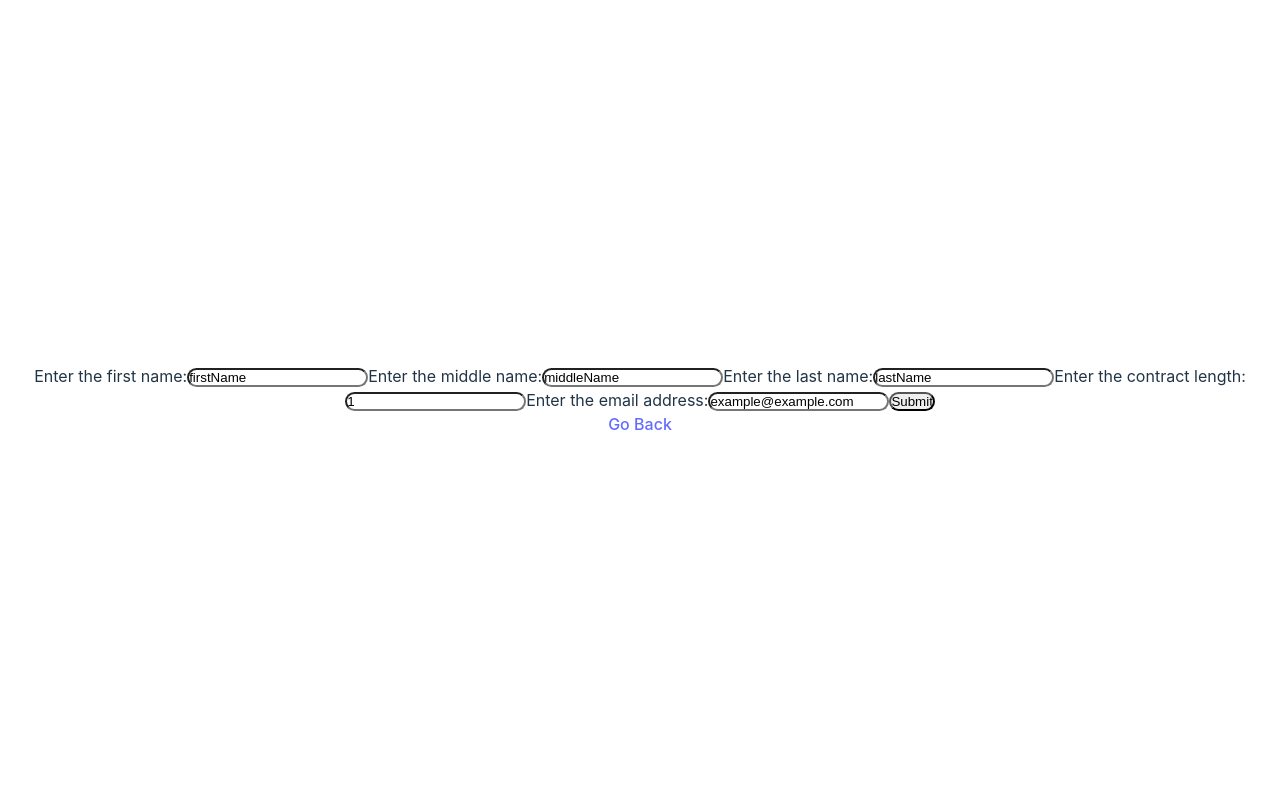
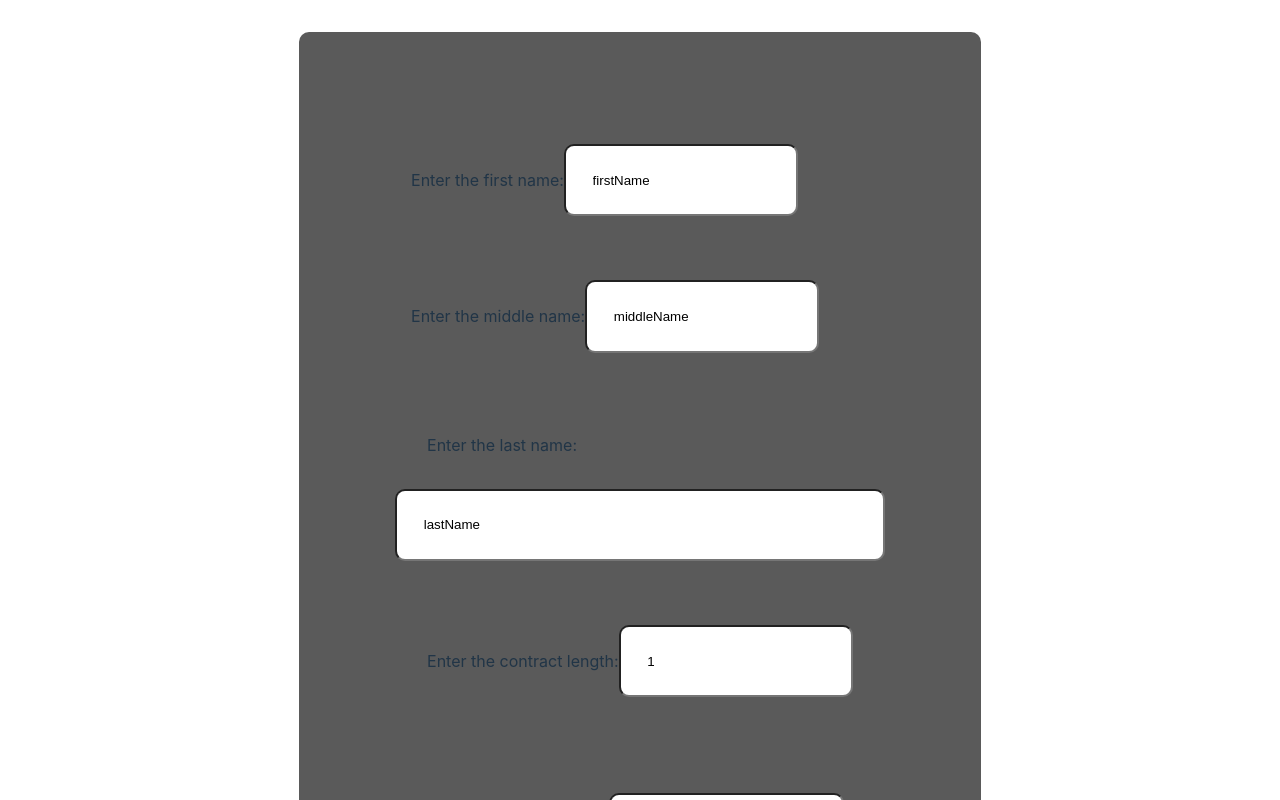
Before and after one commit to DaliborSkocibusic/DCS-Coding-Challenge-Front-End, a React (Vite) app: page /Create in a window 1280 px wide. Shown: the top 800 px of the page. Built offline with nearby package versions, Linux system fonts and the light colour scheme.

Commit message:
Formatting remaining

```diff
--- a/src/App.css
+++ b/src/App.css
@@ -23,6 +23,39 @@
     align-items: center;
     justify-content: left;
     width: 5vw;
+}
+
+.updateForm {
+    display: flex;
+    flex-direction: column;
+    padding: 5em;
+    justify-content: center;
+    align-items: center;
+    background-color: #5a5a5a;
+    /* width: 5vw; */
+
+}
+
+.formButton {
+    display: flex;
+    flex-direction: row;
+    padding: 2em;
+    justify-content: left;
+    align-items: center;
+}
+
+.elementColumn {
+    display: flex;
+    flex-direction: column;
+    padding: 1em;
+
+}
+
+.inputButton {
+    flex-direction: row;
+    padding: 2em;
+    justify-content: right;
+    align-items: center;
 }
 
 .firstName {
--- a/src/components/CreateUser.tsx
+++ b/src/components/CreateUser.tsx
@@ -24,60 +24,68 @@ const UserInput = () => {
     };
 
     return (
-        <>
+        <div className="updateForm">
             <form onSubmit={handleSubmit}>
-                <label>
+                <label className="formButton">
                     Enter the first name:
                     <input
                         type="string"
                         name="firstName"
                         value={inputs.firstName || ""}
                         onChange={handleChange}
+                        className="inputButton"
                     />
                 </label>
-                <label>
+                <label className="formButton">
                     Enter the middle name:
                     <input
                         type="string"
                         name="middleName"
                         value={inputs.middleName || ""}
                         onChange={handleChange}
+                        className="inputButton"
                     />
                 </label>
-
-                <label>
-                    Enter the last name:
+                <div className="elementColumn">
+                    <label className="formButton">Enter the last name:</label>
                     <input
                         type="string"
                         name="lastName"
                         value={inputs.lastName || ""}
                         onChange={handleChange}
+                        className="inputButton"
                     />
-                </label>
+                </div>
 
-                <label>
+                <div className="elementColumn">
+                    <label className="formButton">
                         Enter the contract length:
                         <input
                             type="number"
                             name="contractlenght"
                             value={inputs.contractLength || ""}
                             onChange={handleChange}
+                            className="inputButton"
                         />
                     </label>
+                </div>
 
-                <label>
+                <div className="elementColumn">
+                    <label className="formButton">
                         Enter the email address:
                         <input
                             type="string"
                             name="emailAddress"
                             value={inputs.emailAddress || ""}
                             onChange={handleChange}
+                            className="inputButton"
                         />
                     </label>
+                </div>
                 <input type="submit" onClick={() => alert("User Created")} />
             </form>
             <a href="/">Go Back</a>
-        </>
+        </div>
     );
 };
 export default UserInput;
--- a/src/components/EditUser.tsx
+++ b/src/components/EditUser.tsx
@@ -53,9 +53,9 @@ const EditUser = () => {
     };
 
     return (
-        <>
+        <div className="updateForm">
             <form onSubmit={handleSubmit}>
-                <label>
+                <label className="formButton">
                     Enter the first name:
                     <input
                         type="string"
@@ -65,9 +65,10 @@ const EditUser = () => {
                                 ?.firstName || ""
                         }
                         onChange={handleChange}
+                        className="inputButton"
                     />
                 </label>
-                <label>
+                <label className="formButton">
                     Enter the middle name:
                     <input
                         type="string"
@@ -77,9 +78,10 @@ const EditUser = () => {
                                 ?.firstName || ""
                         }
                         onChange={handleChange}
+                        className="inputButton"
                     />
                 </label>
-                <label>
+                <label className="formButton">
                     Enter the last name:
                     <input
                         type="string"
@@ -89,10 +91,11 @@ const EditUser = () => {
                                 ?.lastName || ""
                         }
                         onChange={handleChange}
+                        className="inputButton"
                     />
                 </label>
 
-                <label>
+                <label className="formButton">
                     Enter the contract length:
                     <input
                         type="number"
@@ -102,10 +105,11 @@ const EditUser = () => {
                                 ?.contractLength || ""
                         }
                         onChange={handleChange}
+                        className="inputButton"
                     />
                 </label>
 
-                <label>
+                <label className="formButton">
                     Enter the email address:
                     <input
                         type="string"
@@ -115,9 +119,10 @@ const EditUser = () => {
                                 ?.emailAddress || ""
                         }
                         onChange={handleChange}
+                        className="inputButton"
                     />
                 </label>
-                <label>
+                <label className="formButton">
                     Enter the email address:
                     <input
                         type="string"
@@ -127,12 +132,13 @@ const EditUser = () => {
                             ""
                         }
                         onChange={handleChange}
+                        className="inputButton"
                     />
                 </label>
                 <input type="submit" />
             </form>
             <a href="/">Go Back</a>
-        </>
+        </div>
     );
 };
 export default EditUser;
```
Lines whose indentation alone changed are shown as unchanged.
